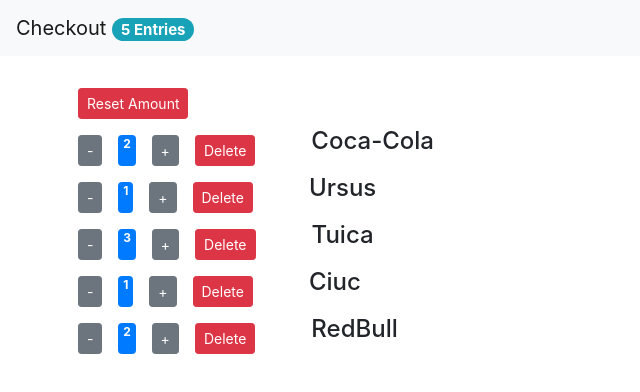
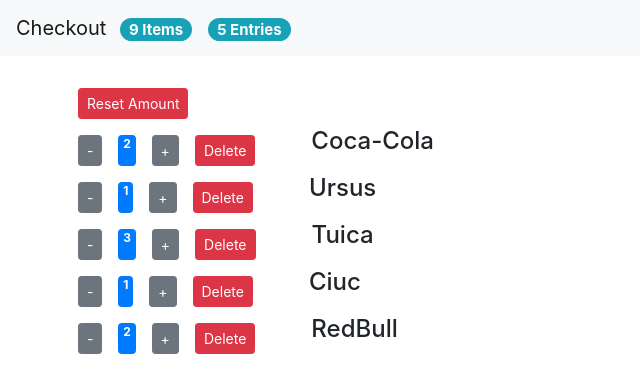
Before and after one commit to raduxapostolescu/react-counter-app, a React (Create React App) app: page / in a window 1280 px wide. Shown: the top 392 px of the page, without its empty margins (0-640 px from the left). Built offline with nearby package versions, Linux system fonts and the light colour scheme.

Commit message:
add total items counter

```diff
--- a/src/App.js
+++ b/src/App.js
@@ -44,11 +44,22 @@
       : counters[index].value--;
     this.setState({ counters });
   };
+
+  getTotalItems = () => {
+    const valueArray = [];
+    for (const stateArray of this.state.counters) {
+      valueArray.push(stateArray.value);
+    }
+    const totalItems = valueArray.reduce((a, b) => a + b, 0);
+    return totalItems;
+  };
+
   render() {
     return (
       <React.Fragment>
         <NavBar
           totalCounters={this.state.counters.filter((c) => c.value > 0).length}
+          totalItems={this.getTotalItems()}
         />
         <main className="container">
           <Counters
--- a/src/components/counter.jsx
+++ b/src/components/counter.jsx
@@ -36,7 +36,7 @@
 
   formatCount = () => {
     const { value: count } = this.props.counter;
-    return count === 0 ? "Zero" : count;
+    return count === 0 ? 0 : count;
   };
 }
 
--- a/src/components/navbar.jsx
+++ b/src/components/navbar.jsx
@@ -4,8 +4,11 @@
   render() {
     return (
       <nav className="navbar navbar-light bg-light">
-        <a className="navbar-brand" href="#">
+        <a className="navbar-brand" href=".">
           Checkout{" "}
+          <span className={this.getEntriesClasses()}>
+            {this.props.totalItems} Items
+          </span>
           <span className={this.getEntriesClasses()}>
             {this.props.totalCounters} Entries
           </span>
@@ -15,7 +18,7 @@
   }
 
   getEntriesClasses = () => {
-    let classes = "badge badge-pill badge-info";
+    let classes = "badge badge-pill badge-info mx-2";
     classes += this.props.totalCounters === 0 ? " d-none" : "";
     return classes;
   };
```
